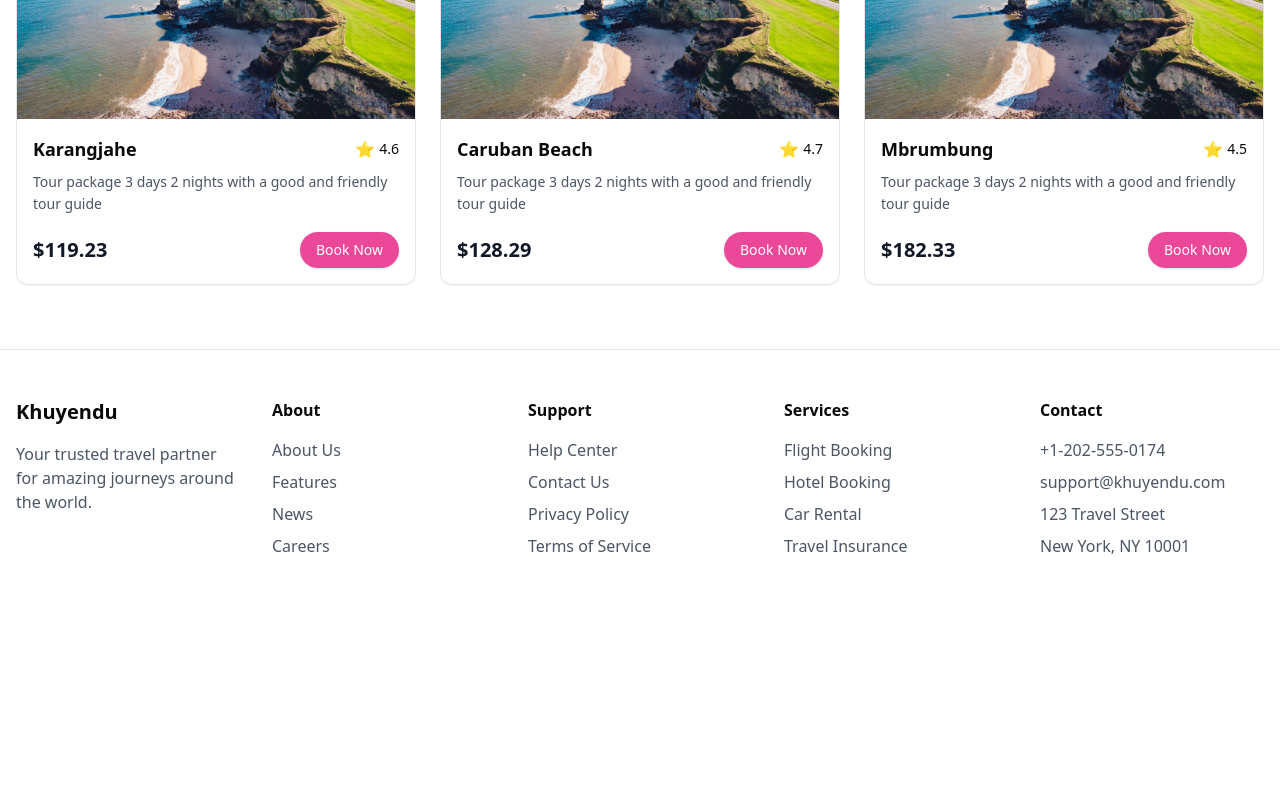
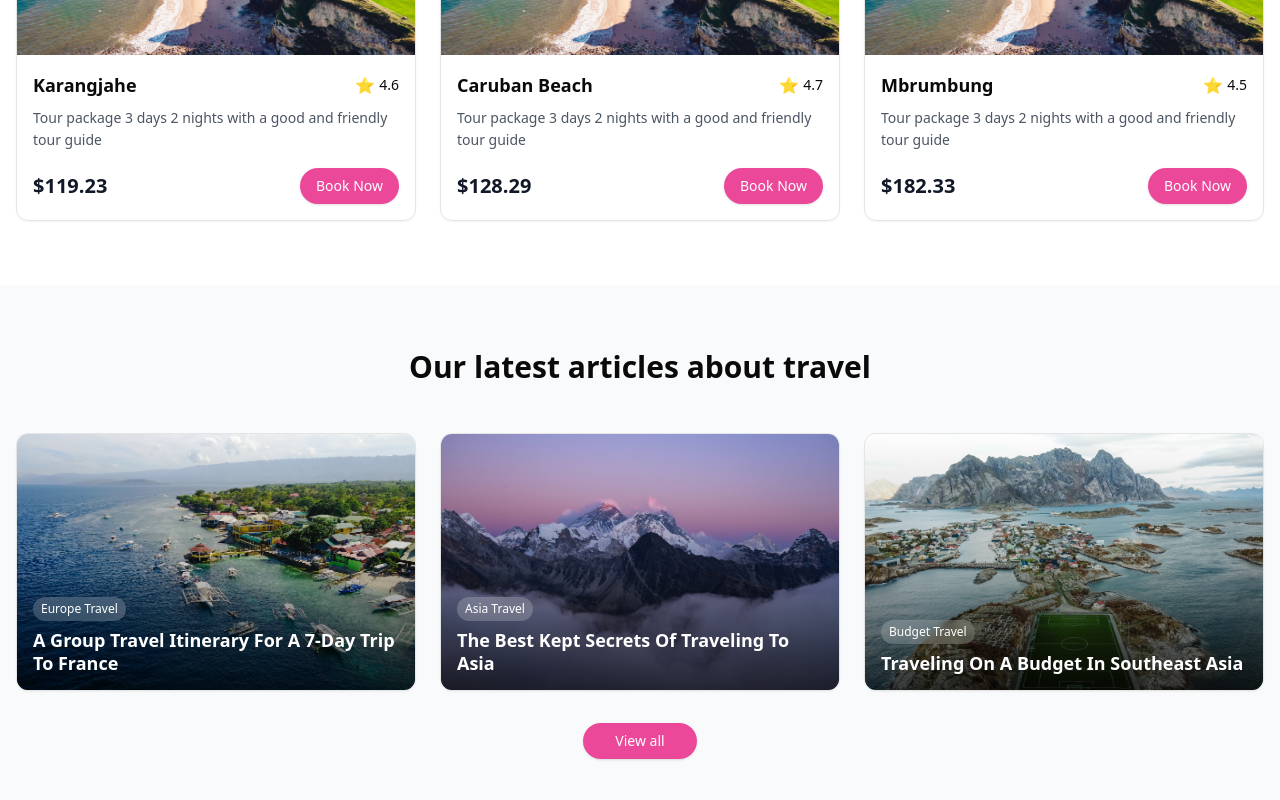
Before and after one commit to farukulWD/kluyuran, a Next.js app: page / in a window 1280 px wide. Shown: the part 2860-3660 px from the top of the page. Before the commit the page ends 3466 px from the top, so only its background shows below. Built offline with nearby package versions, Linux system fonts and the light colour scheme.

Commit message:
Articles sections added

```diff
--- a/src/app/page.tsx
+++ b/src/app/page.tsx
@@ -3,6 +3,7 @@ import { PageTransition } from "@/components/animations/page-transition";
 import Footer from "@/components/common/footer";
 import Navbar from "@/components/common/navbar";
 import SearchForm from "@/components/common/search-form";
+import ArticlesSection from "@/components/home-page/articles-section";
 import HeroSection from "@/components/home-page/hero-section";
 import PopularPackage from "@/components/home-page/popular-package";
 import RecommendationsSections from "@/components/home-page/recommendations-sections";
@@ -17,6 +18,7 @@ export default function Home() {
       <PopularPackage />
       <TopValueSection />
       <RecommendationsSections />
+      <ArticlesSection />
 
       <Footer />
     </PageTransition>
--- /dev/null
+++ b/src/components/home-page/articles-section.tsx
@@ -0,0 +1,100 @@
+"use client";
+
+import Image from "next/image";
+import {
+  FadeIn,
+  StaggerContainer,
+  StaggerItem,
+} from "../animations/page-transition";
+import { motion } from "framer-motion";
+import { Button } from "../ui/button";
+import { Card } from "../ui/card";
+const blogs = [
+  {
+    title: "A Group Travel Itinerary For A 7-Day Trip To France",
+    image: "/images/philippines.jpg?height=250&width=400",
+    category: "Europe Travel",
+  },
+  {
+    title: "The Best Kept Secrets Of Traveling To Asia",
+    image: "/images/nepal.jpg?height=250&width=400",
+    category: "Asia Travel",
+  },
+  {
+    title: "Traveling On A Budget In Southeast Asia",
+    image: "/images/norway.jpg?height=250&width=400",
+    category: "Budget Travel",
+  },
+];
+
+function ArticlesSection() {
+  return (
+    <section className="py-16 bg-gray-50">
+      <div className="container mx-auto px-4">
+        <FadeIn delay={0.2}>
+          <h2 className="text-3xl font-bold text-center mb-12">
+            Our latest articles about travel
+          </h2>
+        </FadeIn>
+
+        <StaggerContainer className="grid grid-cols-1 md:grid-cols-3 gap-6 mb-8">
+          {blogs?.map((article, index) => (
+            <StaggerItem key={index}>
+              <motion.div
+                whileHover={{
+                  y: -5,
+                  transition: { duration: 0.3 },
+                }}
+                className="cursor-pointer"
+              >
+                <Card className="overflow-hidden group bg-white shadow-sm hover:shadow-lg transition-shadow">
+                  <div className="relative h-64">
+                    <motion.div
+                      whileHover={{ scale: 1.05 }}
+                      transition={{ duration: 0.3 }}
+                    >
+                      <Image
+                        src={article.image || "/placeholder.svg"}
+                        alt={article.title}
+                        fill
+                        className="object-cover"
+                      />
+                    </motion.div>
+                    <div className="absolute inset-0 bg-gradient-to-t from-black/70 via-black/20 to-transparent"></div>
+                    <motion.div
+                      className="absolute bottom-4 left-4 right-4 text-white"
+                      initial={{ opacity: 0, y: 20 }}
+                      whileInView={{ opacity: 1, y: 0 }}
+                      transition={{ delay: index * 0.1 }}
+                    >
+                      <span className="text-xs font-medium bg-white/20 backdrop-blur-sm px-2 py-1 rounded-full mb-2 inline-block">
+                        {article.category}
+                      </span>
+                      <h3 className="text-lg font-bold leading-tight">
+                        {article.title}
+                      </h3>
+                    </motion.div>
+                  </div>
+                </Card>
+              </motion.div>
+            </StaggerItem>
+          ))}
+        </StaggerContainer>
+
+        <FadeIn delay={0.6} className="text-center">
+          <motion.div
+            className="max-w-fit mx-auto"
+            whileHover={{ scale: 1.05 }}
+            whileTap={{ scale: 0.95 }}
+          >
+            <Button className="bg-pink-500 hover:bg-pink-600 text-white px-8 py-3 rounded-full">
+              View all
+            </Button>
+          </motion.div>
+        </FadeIn>
+      </div>
+    </section>
+  );
+}
+
+export default ArticlesSection;
--- a/src/components/home-page/popular-package.tsx
+++ b/src/components/home-page/popular-package.tsx
@@ -80,9 +80,15 @@ export default function PopularPackage() {
           ))}
         </StaggerContainer>
         <FadeIn delay={0.6} className="text-center mt-8">
-          <Button className="bg-red-500 hover:bg-red-600 text-white px-8">
-            Explore more
-          </Button>
+          <motion.div
+            className="max-w-fit mx-auto"
+            whileHover={{ scale: 1.05 }}
+            whileTap={{ scale: 0.95 }}
+          >
+            <Button className="bg-red-500 hover:bg-red-600 text-white px-8">
+              Explore more
+            </Button>
+          </motion.div>
         </FadeIn>
       </div>
     </section>
--- a/src/components/home-page/video-section.tsx
+++ b/src/components/home-page/video-section.tsx
@@ -4,7 +4,7 @@ import { Button } from "@/components/ui/button";
 
 export default function VideoSection() {
   return (
-    <section className="py-16">
+    <section className="pt-16">
       <div className="container mx-auto px-4">
         <motion.div
           className="relative h-96 rounded-2xl overflow-hidden"
```
